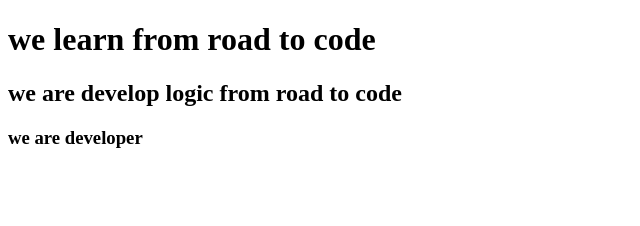
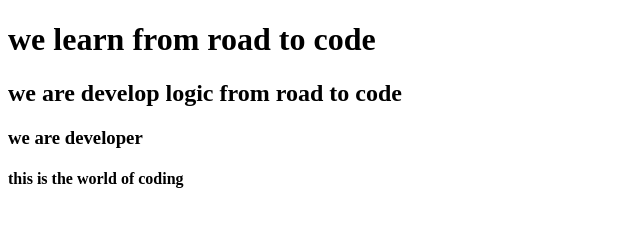
Before and after one commit to shubhangi-raskar6060/repository1, a plain HTML site: page index.html in a window 1280 px wide. Shown: the whole page, without its empty margins (0-640 px from the left). Drawn offline with Linux system fonts and the light colour scheme.

Commit message:
world of coding

```diff
--- a/index.html
+++ b/index.html
@@ -8,5 +8,6 @@
          <h1>we learn from road to code</h1>
          <h2>we are develop logic from road to code</h2>
          <h3>we are developer</h3>
+         <h4>this is the world of coding</h4>
     </body>
 </html>
```
